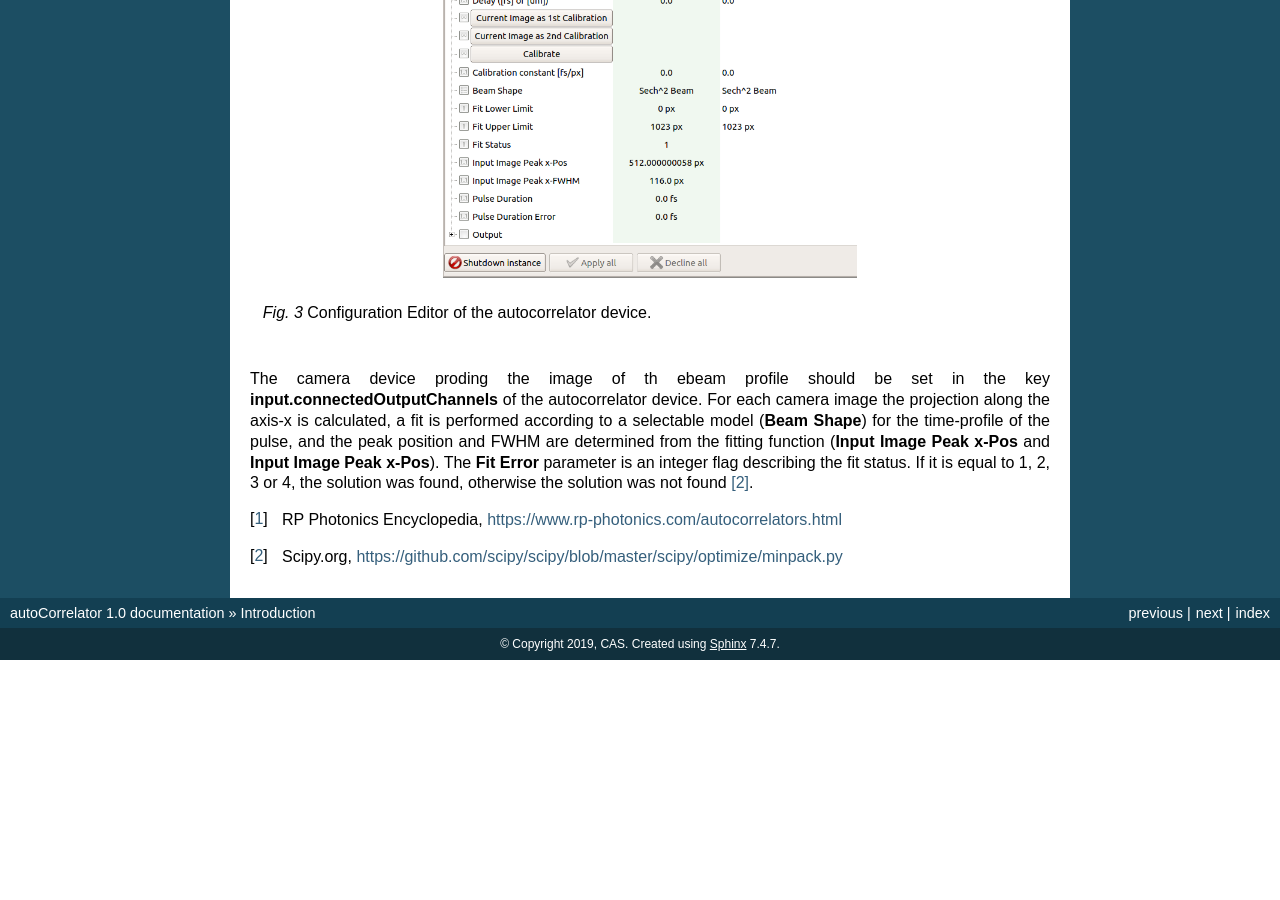
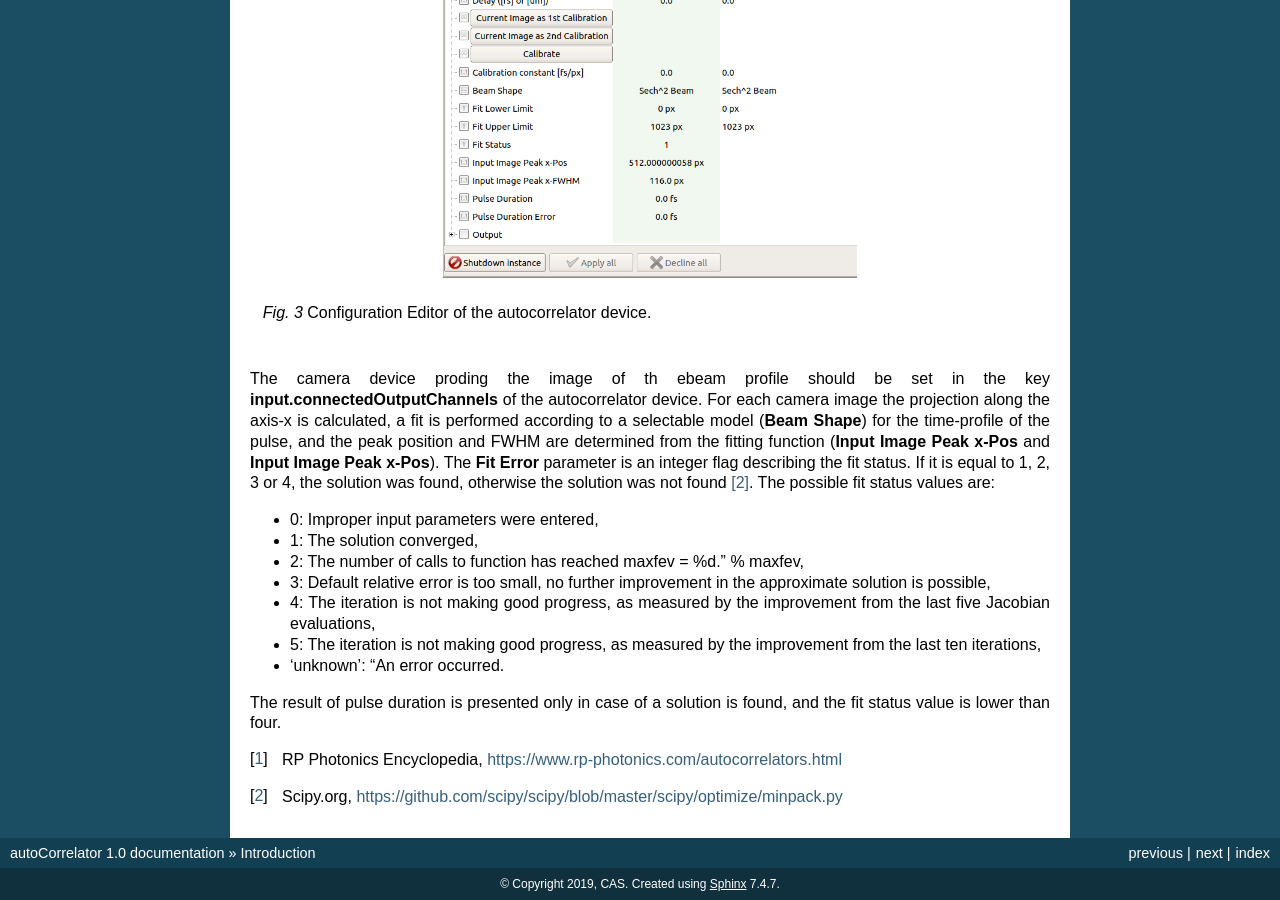
Before and after one commit to European-XFEL/imageProcessor, a Sphinx documentation site: the page built from doc/source/introduction.rst, in a window 1280 px wide and 900 px high, scrolled down 1826 px. Built offline with Sphinx 7.4.7, drawn with Linux system fonts in a browser that asks for light colours; before the commit the page ends 2486 px from its top, so only the background shows below that.

Commit message:
Description of fit error values

```diff
--- a/doc/source/introduction.rst
+++ b/doc/source/introduction.rst
@@ -87,6 +87,24 @@ determined from the fitting function (**Input Image Peak x-Pos** and
 **Input Image Peak x-Pos**). The **Fit Error** parameter is an
 integer flag describing the fit status. If it is equal to 1, 2, 3 or 4,
 the solution was found, otherwise the solution was not found [2]_.
+The possible fit status values are:
+
+* 0: Improper input parameters were entered,
+
+* 1: The solution converged,
+
+* 2: The number of calls to function has reached maxfev = %d." % maxfev,
+
+* 3: Default relative error is too small, no further improvement in the approximate solution is possible,
+
+* 4: The iteration is not making good progress, as measured by the improvement from the last five Jacobian evaluations,
+
+* 5: The iteration is not making good progress, as measured by the improvement from the last ten iterations,
+
+* 'unknown': "An error occurred.
+
+The result of pulse duration is presented only in case of a solution is found,
+and the fit status value is lower than four.
 
 .. [1] RP Photonics Encyclopedia, https://www.rp-photonics.com/autocorrelators.html
 .. [2] Scipy.org, https://github.com/scipy/scipy/blob/master/scipy/optimize/minpack.py
```
